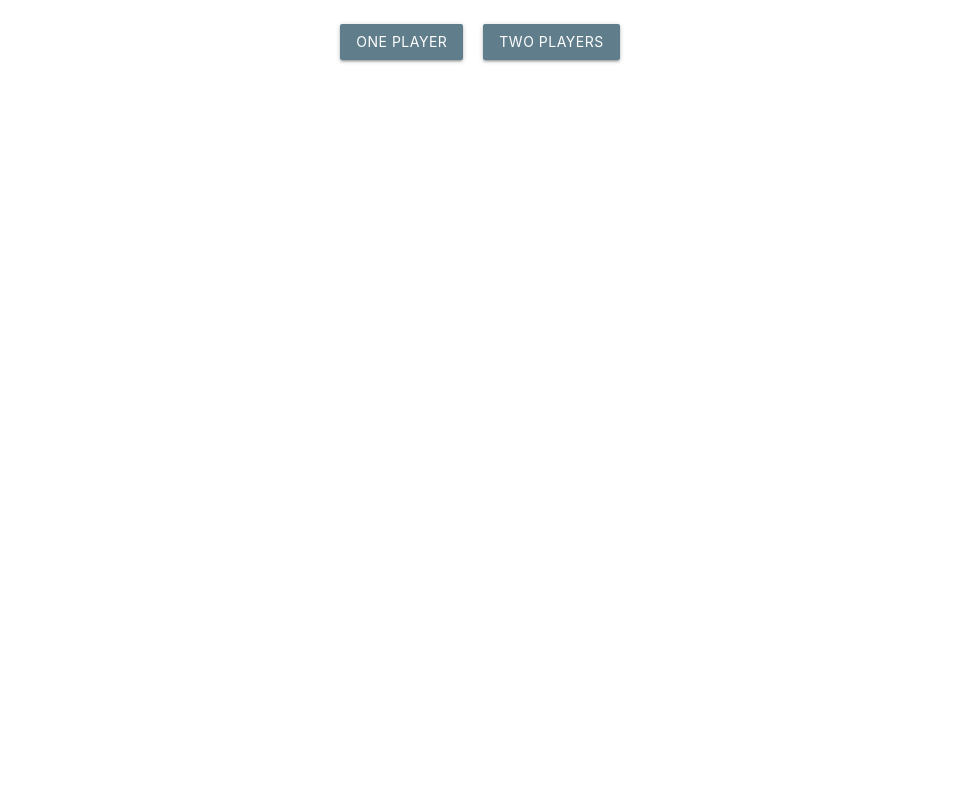
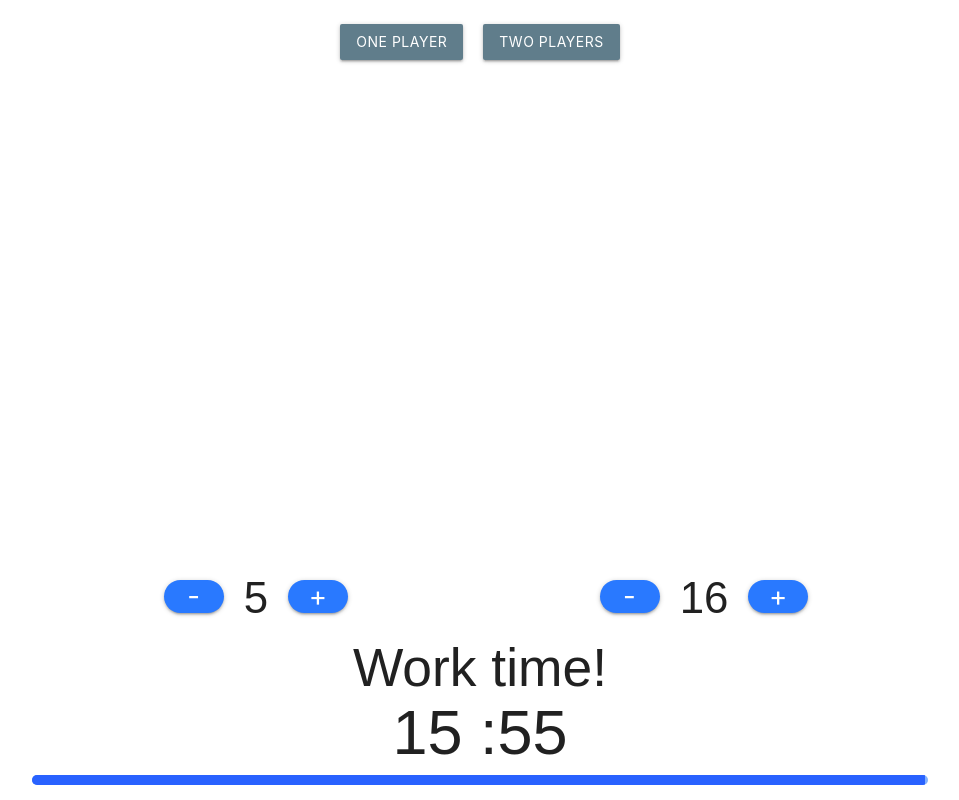
Before and after one commit to lwood54/FreeCodeCamp_Project_Challenges, a React (Create React App) app: page / in a window 1280 px wide. Shown: the part 576-1376 px from the top of the page, without its empty margins (160-1119 px from the left). Before the commit the page ends 1100 px from the top, so only its background shows below. Built offline with nearby package versions, Linux system fonts and the light colour scheme; the HTML template or start-up script is replaced by a standard one.

Commit message:
completed pomodoro import additions, cleaned up simon unused vars.

```diff
--- a/public/index.html
+++ b/public/index.html
@@ -4,7 +4,8 @@
 <head>
   <meta charset="utf-8">
   <meta name="viewport" content="width=device-width, initial-scale=1, shrink-to-fit=no">
-  <title>Free Code Camp Projects</title>
+  <title id="tabTitle">Pomodoro Clock</title>
+  <!-- <title>Free Code Camp Projects</title> -->
   <link rel="stylesheet" href="https://cdnjs.cloudflare.com/ajax/libs/materialize/1.0.0-beta/css/materialize.min.css">
 </head>
 
--- a/src/App.js
+++ b/src/App.js
@@ -2,6 +2,7 @@ import React, { Component } from 'react';
 import './App.css';
 import Simon from '../src/components/Simon';
 import TicTacToe from '../src/components/TicTacToe';
+import PomodoroClock from '../src/components/PomodoroClock';
 
 class App extends Component {
   render() {
@@ -13,6 +14,9 @@ class App extends Component {
         <div className="tictactoe">
           <TicTacToe />
         </div>
+        <div>
+          <PomodoroClock className="pomodoro" />
+        </div>
       </div>
     );
   }
--- /dev/null
+++ b/src/components/BreakTime.js
@@ -0,0 +1,23 @@
+import React from 'react';
+
+const BreakTime = props => {
+  return (
+    <div className="breaktimeDiv col s6 left center-align">
+      <button
+        className=" subBtn btn-small blue accent-3"
+        onClick={props.subtractBreakTime}
+      >
+        -
+      </button>
+      <h3 className="brkTimeDisp center-align">{props.breakTime}</h3>
+      <button
+        className=" addBtn btn-small blue accent-3"
+        onClick={props.addBreakTime}
+      >
+        +
+      </button>
+    </div>
+  );
+};
+
+export default BreakTime;
--- /dev/null
+++ b/src/components/Countdown.js
@@ -0,0 +1,22 @@
+import React from 'react';
+
+const Countdown = props => {
+  let minLeft = props.minLeft >= 10 ? props.minLeft : '0' + props.minLeft;
+  let secLeft = props.secLeft >= 10 ? props.secLeft : '0' + props.secLeft;
+  if (document.getElementById('tabTitle')) {
+    document.getElementById('tabTitle').innerHTML = `${minLeft}:${secLeft}`;
+  }
+  return (
+    <div className="countdownDiv center-align">
+      <h2 className="instruct">
+        {props.inSession ? 'Work time!' : 'Break time!'}
+      </h2>
+      <h1 className="timer" onClick={props.togglePause}>
+        {props.minLeft >= 10 ? props.minLeft : '0' + props.minLeft} :
+        {props.secLeft >= 10 ? props.secLeft : '0' + props.secLeft}
+      </h1>
+    </div>
+  );
+};
+
+export default Countdown;
--- a/src/components/PomodoroClock.js
+++ b/src/components/PomodoroClock.js
@@ -3,6 +3,7 @@ import BreakTime from './BreakTime';
 import Countdown from './Countdown';
 import ProgressBar from './ProgressBar';
 import WorkTime from './WorkTime';
+import '../styles/components/pomodoro_clock.css';
 
 class PomodoroClock extends React.Component {
   state = {
@@ -63,7 +64,6 @@ class PomodoroClock extends React.Component {
 
   addWorkTime = () => {
     const { workTime, inSession } = this.state;
-    console.log(workTime);
     if (inSession) {
       this.setState({
         minLeft: workTime + 1,
--- /dev/null
+++ b/src/components/ProgressBar.js
@@ -0,0 +1,13 @@
+import React from 'react';
+
+const ProgressBar = props => {
+  return (
+    <div>
+      <div className="progress blue accent-1">
+        <div className={props.cName} style={props.style} />
+      </div>
+    </div>
+  );
+};
+
+export default ProgressBar;
--- a/src/components/Simon.js
+++ b/src/components/Simon.js
@@ -49,7 +49,7 @@ class Simon extends React.Component {
   };
 
   pressButton = button => {
-    let { patternActive, userPattern, patternStreak } = this.state;
+    let { patternActive, userPattern } = this.state;
     // NOTE userPattern is saved as false when it was empty array
     // so I had to check if it's false and define its first entry,
     // then I could add to the array.
@@ -224,13 +224,7 @@ class Simon extends React.Component {
   };
 
   checkPattern = () => {
-    let {
-      userPattern,
-      originalPattern,
-      patternStreak,
-      strictMode
-    } = this.state;
-    let originalBuildUp = originalPattern.slice(0, patternStreak);
+    let { userPattern, originalPattern, patternStreak } = this.state;
     let lastSpot = userPattern.length - 1;
     let match;
     if (userPattern[lastSpot] === originalPattern[lastSpot]) {
--- /dev/null
+++ b/src/components/WorkTime.js
@@ -0,0 +1,23 @@
+import React from 'react';
+
+const WorkTime = props => {
+  return (
+    <div className="worktimeDiv col s6 right center-align">
+      <button
+        className="subBtn btn-small blue accent-3"
+        onClick={props.subtractWorkTime}
+      >
+        -
+      </button>
+      <h3 className="center-align workTimeDisp">{props.workTime}</h3>
+      <button
+        className="addBtn btn-small blue accent-3"
+        onClick={props.addWorkTime}
+      >
+        +
+      </button>
+    </div>
+  );
+};
+
+export default WorkTime;
--- a/src/styles/components/pomodoro_clock.css
+++ b/src/styles/components/pomodoro_clock.css
@@ -0,0 +1,43 @@
+.brkTimeDisp {
+  display: inline-block;
+  margin: auto;
+}
+
+.workTimeDisp {
+  display: inline-block;
+  margin: auto;
+}
+
+.brkWrkContainer {
+  margin-top: 50px;
+  width: 100%;
+}
+
+.subBtn {
+  margin-right: 20px;
+  margin-bottom: 20px;
+  border-radius: 20px;
+  width: 60px;
+  font-size: 1.1em;
+}
+
+.addBtn {
+  margin-left: 20px;
+  margin-bottom: 20px;
+  border-radius: 20px;
+  width: 60px;
+  font-size: 1.1em;
+}
+
+.instruct {
+  margin: 0;
+}
+
+.timer {
+  margin: 0;
+}
+
+.progress {
+  height: 10px;
+  border-radius: 5px;
+}
```
